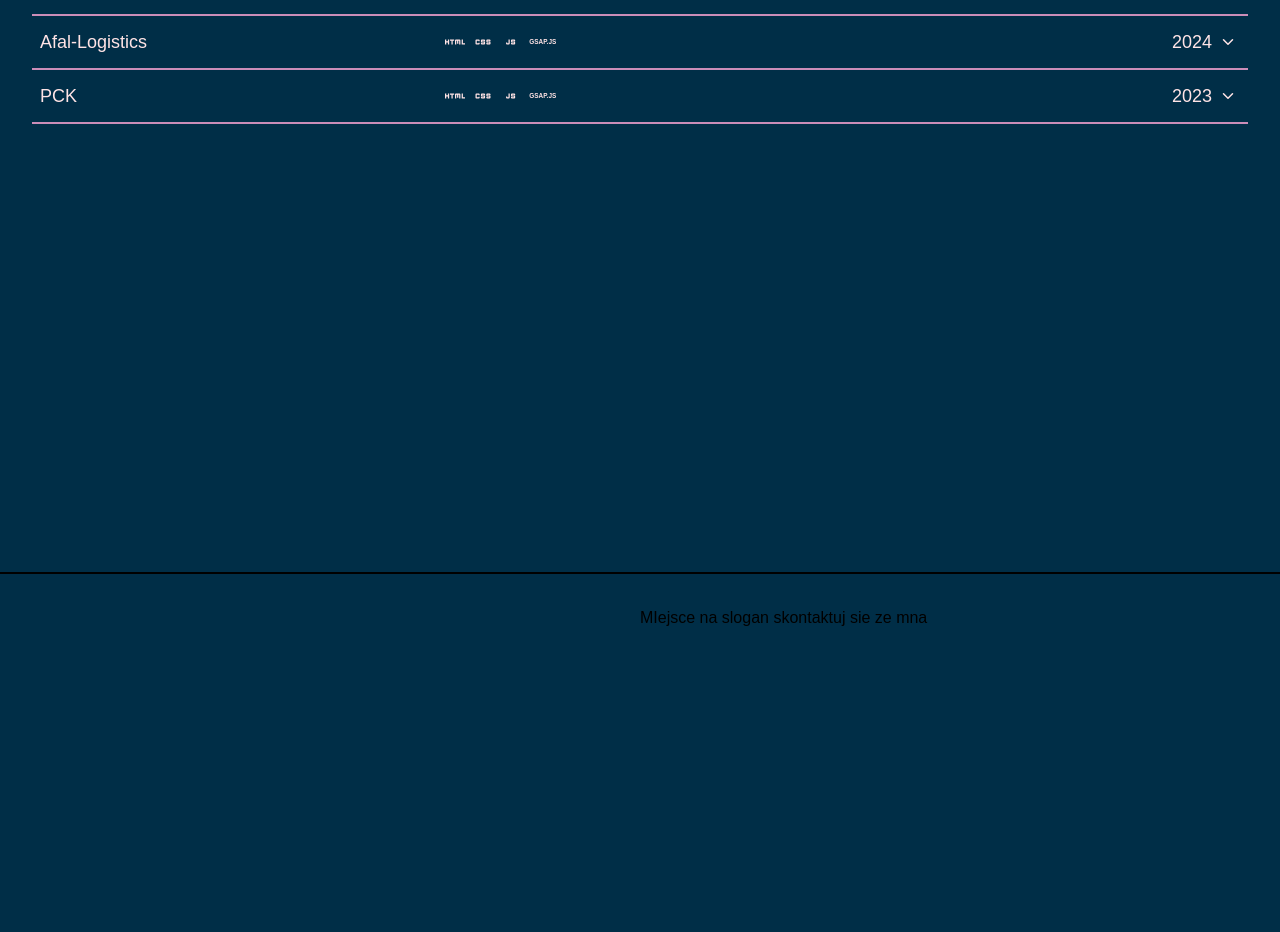
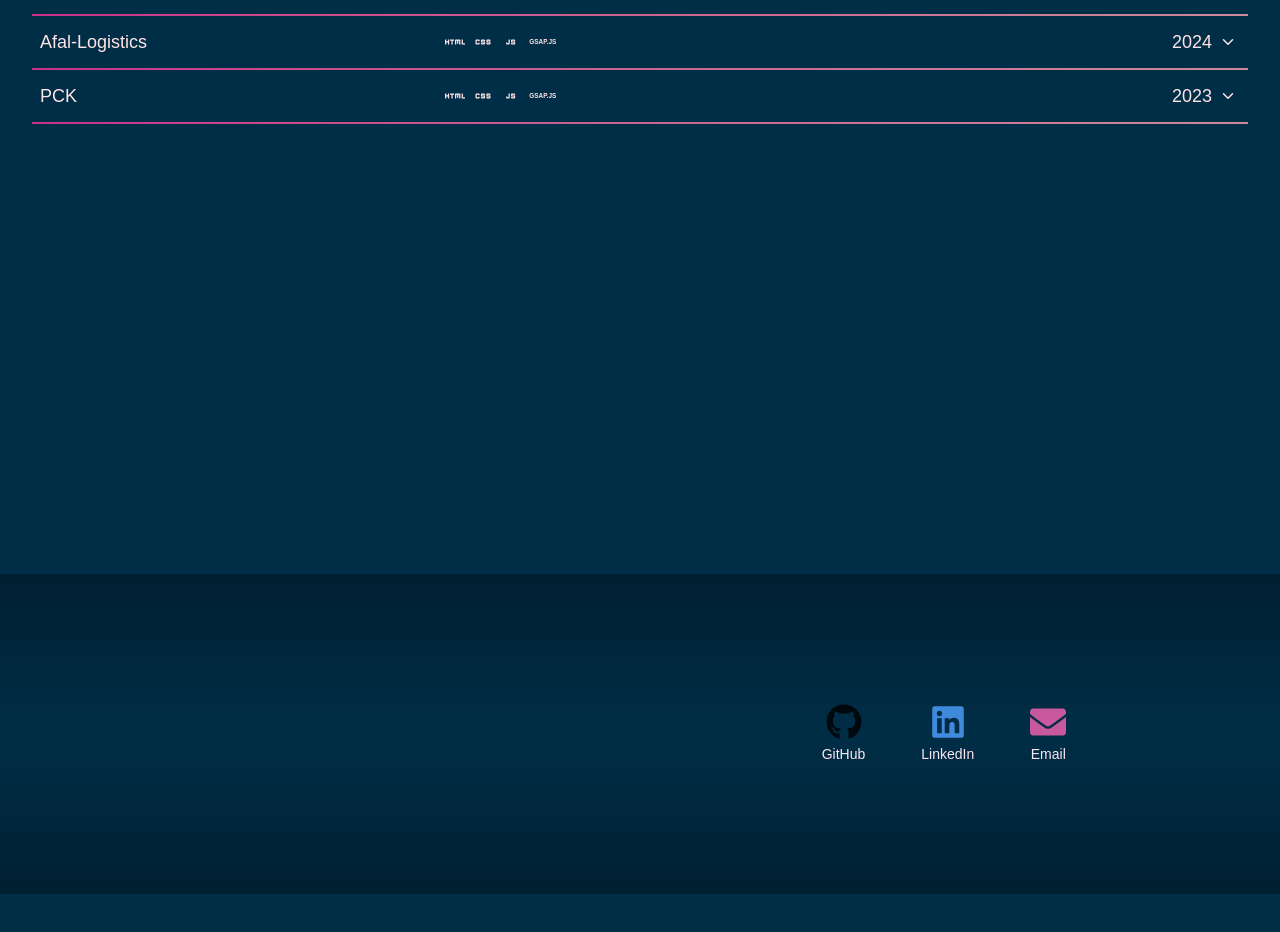
Before and after one commit to Xebec13/Portfolio-2.0, a React (Vite) app: page / in a window 1280 px wide. Shown: the part 1846-2778 px from the top of the page. After the commit the page ends 2740 px from the top, so only its background shows below. Built offline with nearby package versions, Linux system fonts and the light colour scheme; a web font is replaced by a local one.

Commit message:
Contact Done

```diff
--- a/src/components/Contact.jsx
+++ b/src/components/Contact.jsx
@@ -1,41 +1,82 @@
+import { useGSAP } from "@gsap/react";
+import { gsap } from "gsap";
+import { ScrollTrigger } from "gsap/ScrollTrigger";
 import { socialsMap } from "../constants/Icons";
 
-const SocialIcons = ({ socials = ["github", "linkedin"] }) => {
+gsap.registerPlugin(ScrollTrigger);
+
+const Contact = () => {
+  useGSAP(() => {
+    // Animate socials (fade + slide-up, one-time only)
+    gsap.from(".contact-social", {
+      y: 30,
+      opacity: 0,
+      duration: 0.8,
+      ease: "power3.out",
+      delay: 0.2, // subtle delay for nicer timing
+      stagger: 0.2, // each icon comes one after another
+      scrollTrigger: {
+        trigger: ".contact-socials", // container
+        start: "top 85%",            // reveal when section comes into view
+        toggleActions: "play none none none", // only play once
+      },
+    });
+
+    // Animate slogan (scroll scrub effect)
+    gsap.fromTo(
+      ".contact-slogan",
+      { y: -30, opacity: 0 },
+      {
+        y: 0,
+        opacity: 1,
+        ease: "power2.out",
+        scrollTrigger: {
+          trigger: ".contact-slogan",
+          start: "top 80%",
+          end: "+=100",
+          scrub: true,
+        },
+      }
+    );
+  }, []);
+
   return (
-    <div className="flex gap-4">
-      {socials.map((key) => {
-        const social = socialsMap[key];
-        return (
+    <section
+      id="contact"
+      className="h-[40dvh] p-4 md:p-8 grid grid-cols-1 md:grid-cols-2 place-items-center
+                 bg-gradient-to-t from-black/30 via-transparent to-black/30"
+    >
+      {/* Left side - slogan */}
+      <div className="contact-slogan">
+        <h3 className="text-2xl md:text-3xl font-semibold leading-snug text-rose-100">
+          Let’s craft clean, performant <br /> experiences together.
+        </h3>
+      </div>
+
+      {/* Right side - socials */}
+      <div className="contact-socials flex gap-6 justify-center">
+        {Object.entries(socialsMap).map(([key, social]) => (
           <a
             key={key}
             href={social.href}
             target="_blank"
             rel="noopener noreferrer"
-            className="inline-flex items-center gap-2 px-4 py-2 text-sm font-semibold rounded duration-500 hover:bg-gray-100 hover:text-black/80 transition-colors"
+            className="contact-social flex flex-col gap-1 items-center px-4 py-2 rounded
+                       duration-500 hover:bg-rose-100/20 transition-colors group"
           >
-            {social.icon} {social.name}
+            {/* Icon */}
+            <span
+              className={`text-4xl ${social.color} group-hover:text-white transition-colors`}
+            >
+              {social.icon}
+            </span>
+
+            {/* Label */}
+            <span className="text-xs md:text-sm font-medium text-pink-100 group-hover:text-white transition-colors">
+              {social.name}
+            </span>
           </a>
-        );
-      })}
-    </div>
-  );
-};
-
-
-const Contact = () => {
-  return (
-    <section
-      id="contact"
-      className="h-[50dvh] p-4 md:p-8 grid grid-cols-2 outline-2"
-    >
-      <div className="">
-
-      </div>
-      <div className="test">
-        <h2>MIejsce na slogan skontaktuj sie ze mna</h2>
-        <div className="" >
-
-        </div>
+        ))}
       </div>
     </section>
   );
--- a/src/components/Nav.jsx
+++ b/src/components/Nav.jsx
@@ -1,8 +1,8 @@
 const Nav = () => {
   // Navigation items stored in an array for cleaner and scalable code
   const NavItems = [
+    { label: "Home", href: "#home" },
     { label: "Projects", href: "#projects" },
-    { label: "About Me", href: "#about" },
     { label: "Contact", href: "#contact" },
   ];
 
--- a/src/components/ProjectItem.jsx
+++ b/src/components/ProjectItem.jsx
@@ -108,17 +108,17 @@ const ProjectItem = ({
 
           {/* Links + Tech stack row */}
           <div
-            className={`flex items-center gap-2 mt-2 ${fadeInClass(
+            className={`grid grid-cols-1 md:grid-cols-2 gap-4 mt-2 ${fadeInClass(
               isExpanded
             )}`}
           >
             {/* Action links */}
-            <div className="flex items-center gap-2 mr-auto">
+            <div className="flex gap-1 md:mr-auto">
               <a
                 href={href}
                 target="_blank"
                 rel="noopener noreferrer"
-                className={`inline-block p-2 text-xs md:text-sm font-semibold ${bgColor2} ${textColor2} rounded duration-500 hover:bg-gray-100 hover:text-black/80 transition-colors`}
+                className={`p-2 text-xs md:text-sm font-semibold ${bgColor2} ${textColor2} rounded duration-500 hover:bg-gray-100 hover:text-black/80 transition-colors`}
               >
                 Live Demo
               </a>
@@ -126,17 +126,18 @@ const ProjectItem = ({
                 href={gitHref}
                 target="_blank"
                 rel="noopener noreferrer"
-                className={`inline-block p-2 text-xs md:text-sm font-semibold ${bgColor} ${textColor} rounded duration-500 hover:bg-gray-100 hover:text-black/80 transition-colors`}
+                className={`p-2 text-xs md:text-sm font-semibold ${bgColor} ${textColor} rounded duration-500 hover:bg-gray-100 hover:text-black/80 transition-colors`}
               >
                 GitHub
               </a>
             </div>
 
             {/* Tech stack tags (aligned to the right) */}
+            <div className="md:self-end md:justify-self-end self-center justify-self-center gap-2 flex items-center justify-center">
               {icons.map((tech) => (
                 <div
                   key={tech}
-                className={`flex items-center gap-2 p-2 text-xs flex-wrap font-semibold rounded border-1 ${bgColor} ${fadeInClass(
+                  className={`p-2 flex items-center justify-center px-2 text-[0.65rem] leading-none font-semibold rounded-full hover:bg-gray-100 hover:text-black/80 transition-colors ${bgColor} ${fadeInClass(
                     isExpanded
                   )}`}
                 >
@@ -146,9 +147,10 @@ const ProjectItem = ({
             </div>
           </div>
         </div>
+      </div>
 
       {/* Divider below each project */}
-      <div className="h-0.5 bg-pink-300/80 divider"></div>
+      <div className="h-0.5 bg-gradient-to-r from-pink-500/80 to-rose-300/80 divider"></div>
     </div>
   );
 };
--- a/src/components/Projects.jsx
+++ b/src/components/Projects.jsx
@@ -40,14 +40,16 @@ const Projects = () => {
   }, []);
 
   return (
-    <section className="min-h-screen p-4 md:p-8 text-rose-100">
+    <section
+    id="projects"
+    className="min-h-screen p-4 md:p-8 text-rose-100 scroll-mt-50">
       {/* Section header */}
       <div className="grid grid-cols-3 p-2 gap-3 font-semibold uppercase text-sm md:text-xl reveal">
         <span className="justify-self-start">Projects</span>
         <span className="justify-self-start">Tech</span>
         <span className="justify-self-end">Date</span>
       </div>
-      <div className="h-1 bg-pink-500 divider"></div>
+      <div className="h-1 bg-gradient-to-r from-violet-400/80 to-pink-400/80 divider"></div>
 
       {/* Projects list */}
       <div className="flex flex-col">
--- a/src/constants/Icons.jsx
+++ b/src/constants/Icons.jsx
@@ -1,5 +1,5 @@
 import { MdHtml, MdJavascript, MdCss } from "react-icons/md";
-import { FaReact, FaSass, FaGithub, FaLinkedin } from "react-icons/fa";
+import { FaReact, FaSass, FaGithub, FaLinkedin,FaEnvelope } from "react-icons/fa";
 import { RiTailwindCssFill, RiNextjsFill } from "react-icons/ri";
 
 // Tech stack icons
@@ -21,7 +21,22 @@ export const iconsMap = {
 
 
 export const socialsMap = {
-  github: { name: "GitHub", icon: <FaGithub /> },
-  linkedin: { name: "LinkedIn", icon: <FaLinkedin /> },
-
+  github: {
+    name: "GitHub",
+    icon: <FaGithub />,
+    href: "https://github.com/Xebec13",
+    color: "text-black/80",
+  },
+  linkedin: {
+    name: "LinkedIn",
+    icon: <FaLinkedin />,
+    href: "https://www.linkedin.com/in/david-hoesen-054257308/",
+    color: "text-blue-400/80",
+  },
+  email: {
+    name: "Email",
+    icon: <FaEnvelope />,
+    href: "mailto:dhoesen@gmail.com",
+    color: "text-pink-400/80",
+  },
 };
--- a/src/index.css
+++ b/src/index.css
@@ -1,16 +1,8 @@
 @import url(https://fonts.googleapis.com/css?family=Sansation:300,300italic,regular,italic,700,700italic);
 @import "tailwindcss";
 
-
-
-/* === Base styles === */
-body {
+html {
+  scroll-behavior: smooth;
   font-family: sans-serif;
   background-color: rgb(0, 46, 71);
 }
-
-/* img {
-  border: 1px solid var(--sky-magenta);
-  box-shadow: 0 0 25px var(--sky-magenta);
-  background-color: rgba(188, 105, 170, 0.2);
-} */
```
Lines whose indentation alone changed are shown as unchanged.
